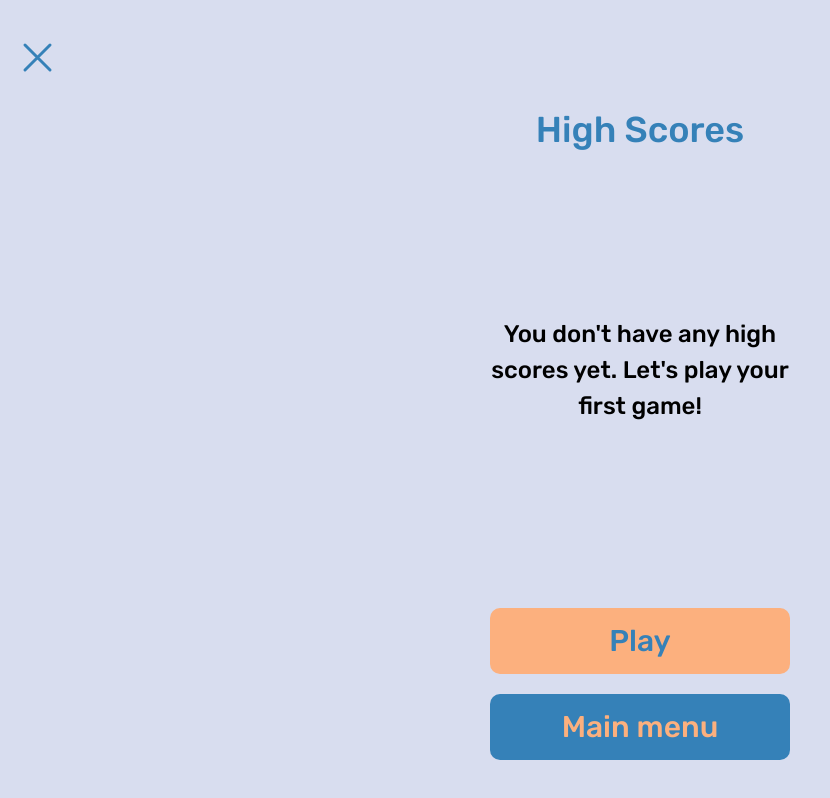
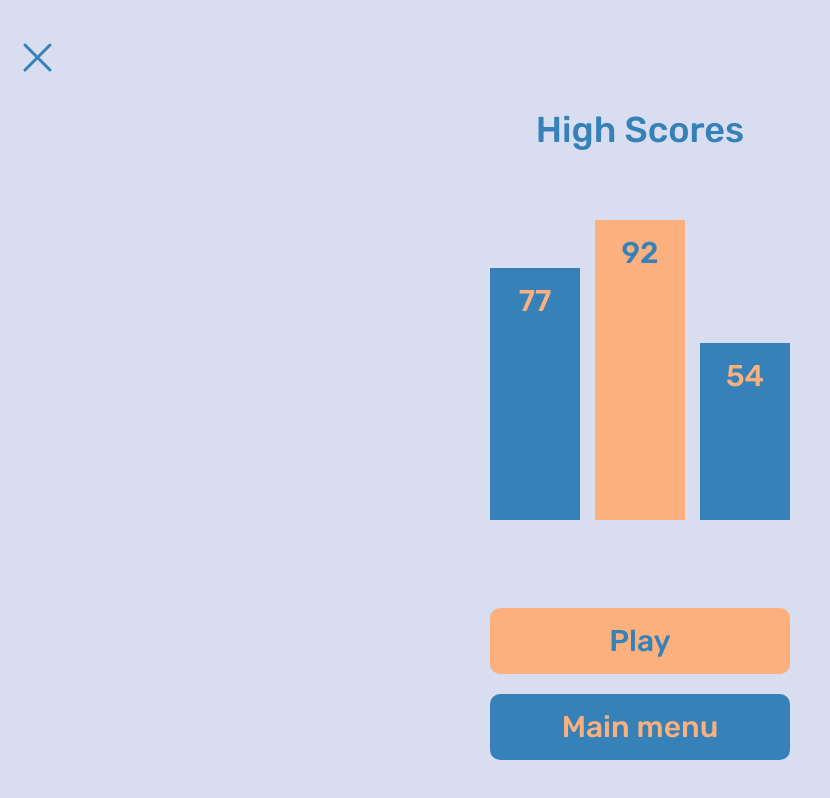
Before and after one commit to dtsioma/quiz-game, a React (Create React App) app: page /high-scores in a window 1280 px wide. Shown: the whole page, without its empty margins (0-830 px from the left). Built offline with nearby package versions, Linux system fonts and the light colour scheme.

Commit message:
added styles for tubes

```diff
--- a/src/context.tsx
+++ b/src/context.tsx
@@ -43,7 +43,7 @@ const initialState = {
     showHeader: false,
   },
   highScores: {
-    scores: [],
+    scores: [92, 77, 54],
   },
 };
 
--- a/src/pages/highScores/HighScores.tsx
+++ b/src/pages/highScores/HighScores.tsx
@@ -9,6 +9,8 @@ import {
   HighScoresMain,
   ScoresNotFound,
   HighScoresButtonsWrapper,
+  TubesWrapper,
+  Tube,
 } from "./HighScoresStyled";
 
 export const HighScores: React.FC = () => {
@@ -31,7 +33,21 @@ export const HighScores: React.FC = () => {
     <HighScoresMain>
       <Heading>High Scores</Heading>
       {scores.length > 0 ? (
-        <>High scores found!</>
+        <TubesWrapper>
+          {scores[1] && (
+            <Tube height={(300 / scores[0]) * scores[1]} variant="blue">
+              {scores[1]}
+            </Tube>
+          )}
+          <Tube height={300} variant="orange">
+            {scores[0]}
+          </Tube>
+          {scores[2] && (
+            <Tube height={(300 / scores[0]) * scores[2]} variant="blue">
+              {scores[2]}
+            </Tube>
+          )}
+        </TubesWrapper>
       ) : (
         <ScoresNotFound>
           You don't have any high scores yet. Let's play your first game!
--- a/src/pages/highScores/HighScoresStyled.ts
+++ b/src/pages/highScores/HighScoresStyled.ts
@@ -1,5 +1,6 @@
 import styled from "styled-components";
 import { Main } from "../../components/main/MainStyled";
+import { mainTheme } from "../../styles/theme";
 
 export const HighScoresMain = styled(Main)`
   height: calc(100% - 78px);
@@ -20,3 +21,30 @@ export const HighScoresButtonsWrapper = styled.div`
   align-items: center;
   margin: 0 auto 40px;
 `;
+
+export const TubesWrapper = styled.div`
+  width: 300px;
+  height: 300px;
+  display: flex;
+  align-items: flex-end;
+  justify-content: space-between;
+`;
+
+export const Tube = styled.div.attrs(
+  (props: { height: number; variant: "orange" | "blue" }) => props
+)`
+  background-color: ${(props) =>
+    props.variant === "orange"
+      ? mainTheme.colors.macAndCheese
+      : mainTheme.colors.steelBlue};
+  color: ${(props) =>
+    props.variant === "orange"
+      ? mainTheme.colors.steelBlue
+      : mainTheme.colors.macAndCheese};
+  height: ${(props) => props.height}px;
+  width: 90px;
+  font-size: 30px;
+  text-align: center;
+  padding: 15px;
+  box-sizing: border-box;
+`;
```
